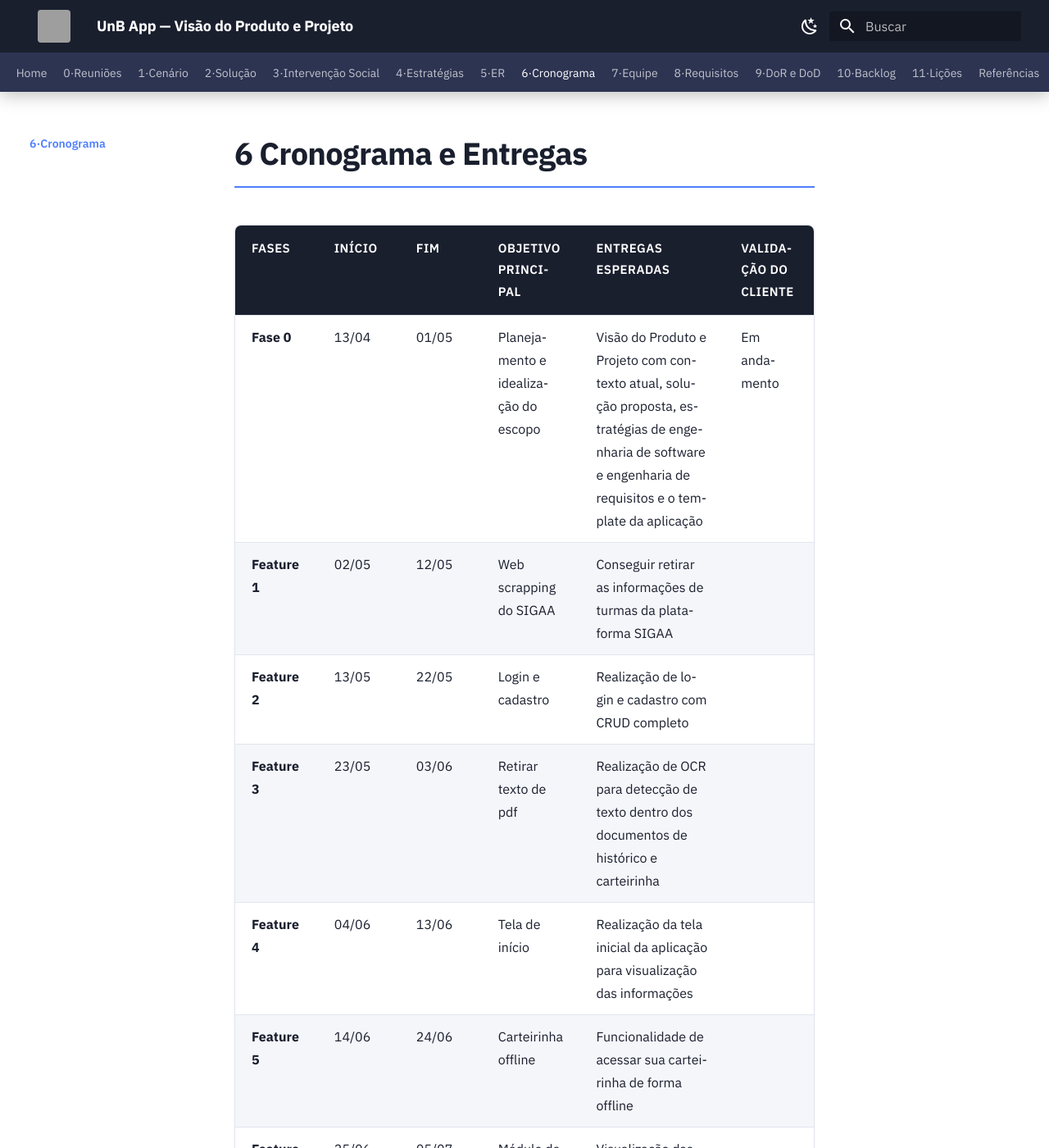
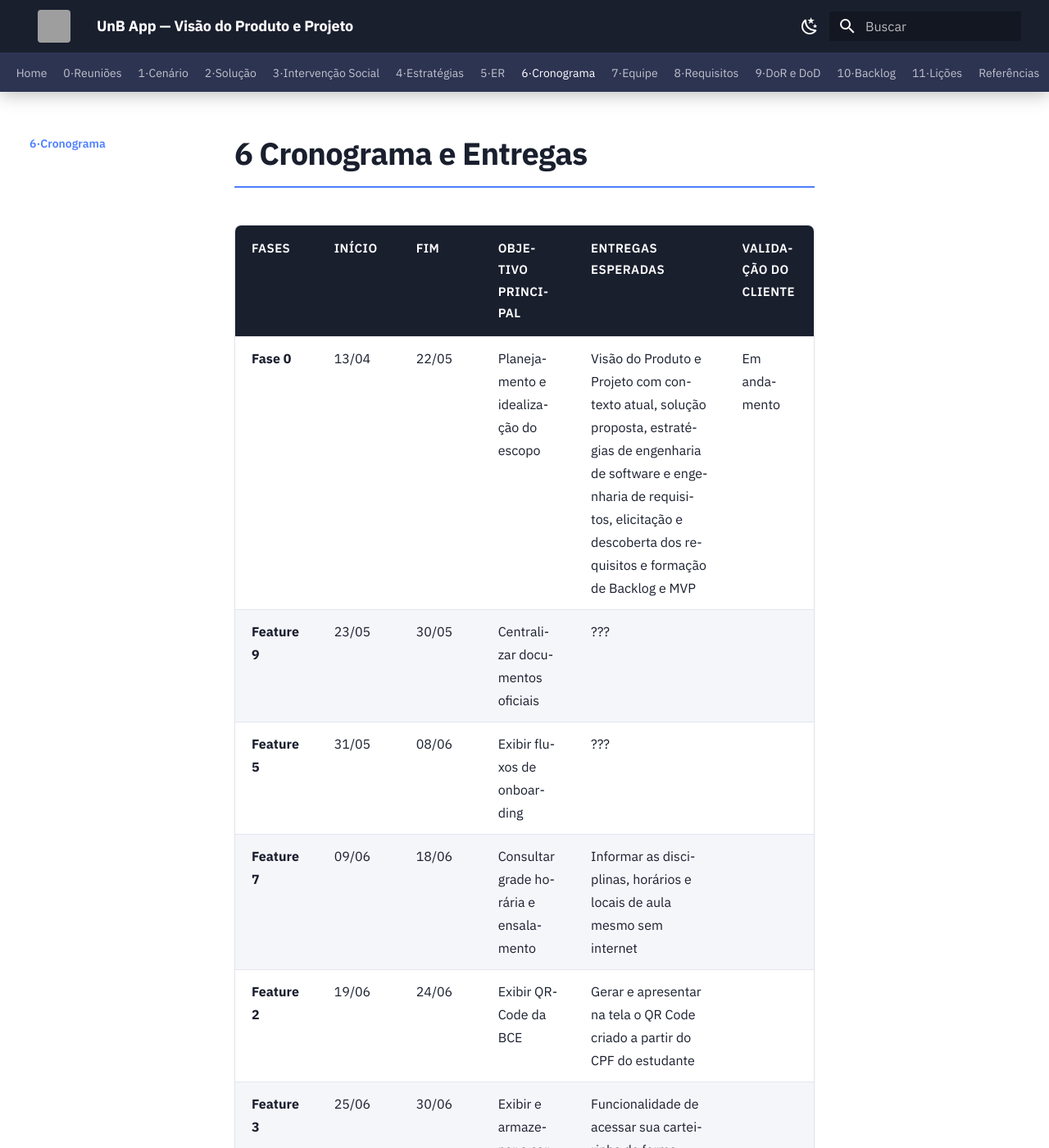
Before and after one commit to mdsreq-fga-unb/REQ-2026.1-T02-UnB-App, an MkDocs documentation site: the page built from docs/06-cronograma/index.md, in a window 1280 px wide and 1400 px high. Shown: the whole window at 82% size. Built offline with MkDocs 1.6.1 and Material for MkDocs 9.7.7, drawn with Linux system fonts in a browser that asks for light colours; some of the changed text lies outside the part shown; grey boxes are pictures that could not be loaded.

Commit message:
feat: atualiza documentação do projeto e o backlog com novas features e priorizações da mesma

```diff
--- a/docs/06-cronograma/index.md
+++ b/docs/06-cronograma/index.md
@@ -2,11 +2,9 @@
 
 | Fases | Início | Fim | Objetivo Principal | Entregas Esperadas | Validação do Cliente |
 |-------|--------|-----|--------------------|--------------------|----------------------|
-| **Fase 0** | 13/04 | 01/05 | Planejamento e idealização do escopo | Visão do Produto e Projeto com contexto atual, solução proposta, estratégias de engenharia de software e engenharia de requisitos e o template da aplicação | Em andamento |
-| **Feature 1** | 02/05 | 12/05 | Web scrapping do SIGAA | Conseguir retirar as informações de turmas da plataforma SIGAA | |
-| **Feature 2** | 13/05 | 22/05 | Login e cadastro | Realização de login e cadastro com CRUD completo | |
-| **Feature 3** | 23/05 | 03/06 | Retirar texto de pdf | Realização de OCR para detecção de texto dentro dos documentos de histórico e carteirinha | |
-| **Feature 4** | 04/06 | 13/06 | Tela de início | Realização da tela inicial da aplicação para visualização das informações | |
-| **Feature 5** | 14/06 | 24/06 | Carteirinha offline | Funcionalidade de acessar sua carteirinha de forma offline | |
-| **Feature 6** | 25/06 | 05/07 | Módulo de Acompanhamento de Desempenho | Visualização das suas ex-matérias e notas do histórico | |
-| **Feature 7** | 06/07 | 15/07 | Guia de acompanhamento | Um guia visual e prático de como acessar as plataformas SIGAA e Aprender para variadas informações | |
+| **Fase 0** | 13/04 | 22/05 | Planejamento e idealização do escopo | Visão do Produto e Projeto com contexto atual, solução proposta, estratégias de engenharia de software e engenharia de requisitos, elicitação e descoberta dos requisitos e formação de Backlog e MVP | Em andamento |
+| **Feature 9** | 23/05 | 30/05 | Centralizar documentos oficiais | ??? | |
+| **Feature 5** | 31/05 | 08/06 | Exibir fluxos de onboarding | ??? | |
+| **Feature 7** | 09/06 | 18/06 | Consultar grade horária e ensalamento | Informar as disciplinas, horários e locais de aula mesmo sem internet | |
+| **Feature 2** | 19/06 | 24/06 | Exibir QRCode da BCE | Gerar e apresentar na tela o QR Code criado a partir do CPF do estudante | |
+| **Feature 3** | 25/06 | 30/06 | Exibir e armazenar a carteirinha digital | Funcionalidade de acessar sua carteirinha de forma offline | |
```
Also changed, not shown: docs/08-requisitos/rastreabilidade.md (+11 -0 lines), docs/10-backlog/backlog-geral.md (+1 -1 lines), docs/10-backlog/priorizacao.md (+4 -2 lines), docs/index.md (+9 -1 lines), 2 other files.
